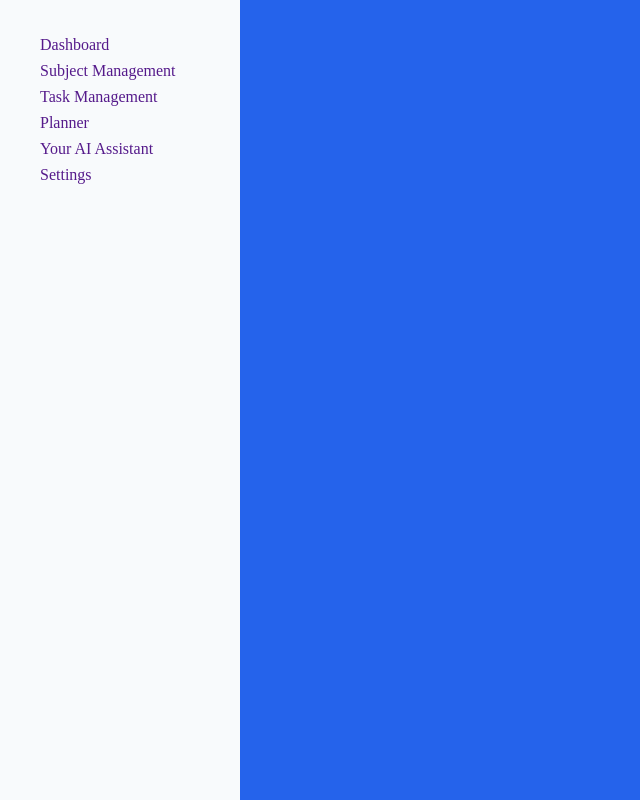
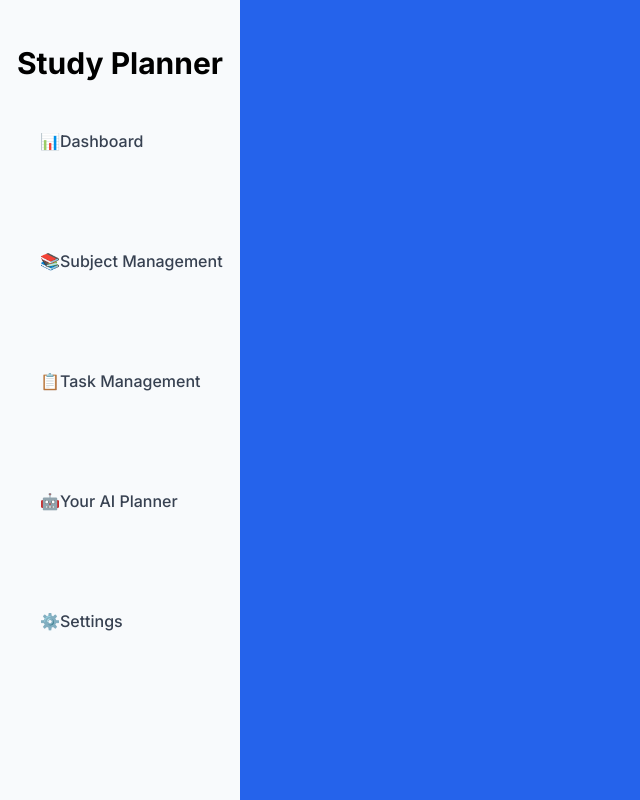
Before and after one commit to PatrickTheNightOwl/Study-Planner, a plain HTML site: page HTML/index.html in a window 1280 px wide. Shown: the whole page, without its empty margins (0-640 px from the left). Drawn offline with Linux system fonts and the light colour scheme.

Commit message:
Sidebar v0.2

```diff
--- a/CSS/style.css
+++ b/CSS/style.css
@@ -1,5 +1,6 @@
 body {
   background-color: #2563eb;
+  font-family: "Inter", sans-serif;
 }
 #sidebar {
   background-color: #f8fafc;
@@ -15,8 +16,16 @@ body {
 }
 .nav-item {
   list-style: none;
-  margin: 8px 0;
+  margin: 50px 0px 100px 0px;
 }
 .nav-link {
   text-decoration: none;
+  color: #374151;
+  font-size: 16px;
+  font-weight: 500;
+  height: 1.6;
 }
+#website-name {
+  text-align: center;
+  font-size: 30px;
+}
--- a/HTML/index.html
+++ b/HTML/index.html
@@ -3,26 +3,40 @@
   <head>
     <meta charset="UTF-8" />
     <meta name="viewport" content="width=device-width, initial-scale=1.0" />
+    <!-- Title -->
     <title>Study Planner</title>
+    <link rel="icon" type="image/png" sizes="16x16" href="/favicon-16x16.png" />
+
+    <!-- Fonts -->
     <link rel="stylesheet" href="../CSS/style.css" />
+    <link rel="preconnect" href="https://fonts.googleapis.com" />
+    <link rel="preconnect" href="https://fonts.gstatic.com" crossorigin />
+    <link
+      href="https://fonts.googleapis.com/css2?family=Inter:wght@400;500;600;700&display=swap"
+      rel="stylesheet"
+    />
   </head>
   <body>
     <nav id="sidebar">
+      <h1 id="website-name">Study Planner</h1>
       <ul id="nav-list">
         <li class="nav-item">
-          <a href="" class="nav-link active">Dashboard</a>
+          <a href="index.html" class="nav-link active">📊Dashboard</a>
         </li>
         <li class="nav-item">
-          <a href="" class="nav-link">Subject Management</a>
+          <a href="subject-management.html" class="nav-link"
+            >📚Subject Management</a
+          >
         </li>
         <li class="nav-item">
-          <a href="" class="nav-link">Task Management</a>
+          <a href="task-management.html" class="nav-link">📋Task Management</a>
         </li>
-        <li class="nav-item"><a href="" class="nav-link">Planner</a></li>
         <li class="nav-item">
-          <a href="" class="nav-link">Your AI Assistant</a>
+          <a href="ai-planner.html" class="nav-link">🤖Your AI Planner</a>
         </li>
-        <li class="nav-item"><a href="" class="nav-link">Settings</a></li>
+        <li class="nav-item">
+          <a href="settings.html" class="nav-link">⚙️Settings</a>
+        </li>
       </ul>
     </nav>
     <script src="../JS/script.js"></script>
```
